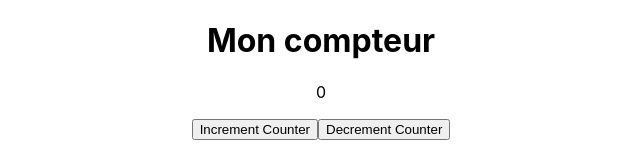
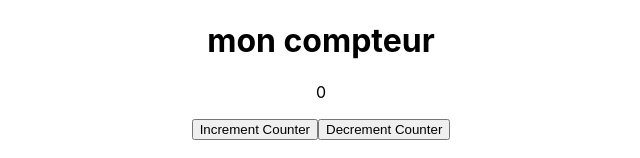
Before and after one commit to nattther/React-App, a React (Create React App) app: page / in a window 1280 px wide. Shown: the top 158 px of the page, without its empty margins (319-959 px from the left). Built offline with nearby package versions, Linux system fonts and the light colour scheme.

Commit message:
:sparkles: creation objet

```diff
--- a/src/App.js
+++ b/src/App.js
@@ -4,11 +4,21 @@ import Title from './Title';
 import Counter from './Counter';
 
 function App() {
-  const Message = "Mon compteur"
+
+  const appInfo = {
+    Name: 'mon app',
+    Message: 'mon compteur'
+  }
+  const valueInfo = {
+    min: 0,
+    limite: 5,
+    max: 10
+  }
+
   return (
     <div className="App">
-      <Title myMessage={Message}></Title>
-      <Counter/>
+      <Title myMessage={appInfo.Message}></Title>
+      <Counter minValue={valueInfo.min} limiteValue={valueInfo.limite} maxValue = {valueInfo.max} />
     </div>
   );
 }
```
